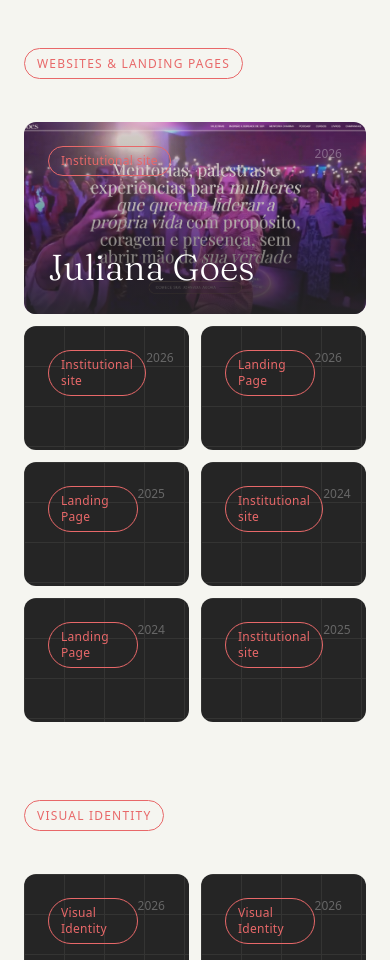
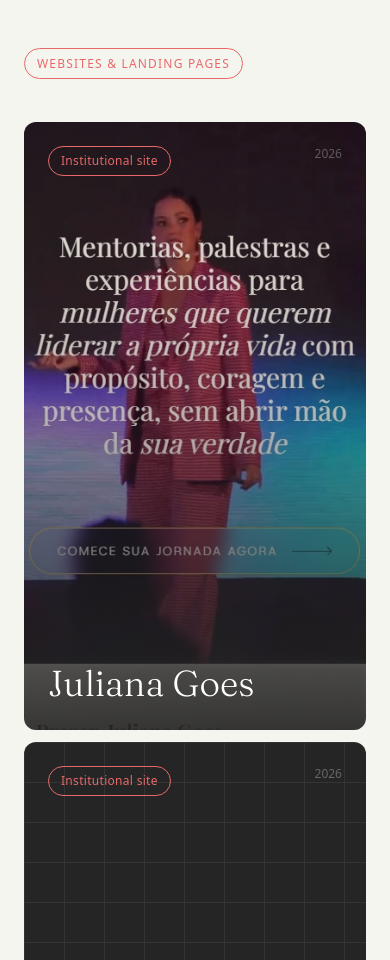
Before and after one commit to daniloaguillar/portfolio, a Next.js app: page / in a window 390 px wide. Shown: the part 1040-2000 px from the top of the page. Built offline with nearby package versions, Linux system fonts and the light colour scheme; a web font is replaced by a local one.

Commit message:
Mobile grid 1col, 9:16 cards, 4:5 site preview, mobile cover, 0.5s delay

```diff
--- a/app/globals.css
+++ b/app/globals.css
@@ -71,5 +71,5 @@
 }
 
 .site-scroll-anim {
-  animation: site-scroll 10s ease-in-out 1.5s infinite alternate;
+  animation: site-scroll 10s ease-in-out 0.5s infinite alternate;
 }
--- a/components/Projects.tsx
+++ b/components/Projects.tsx
@@ -14,6 +14,7 @@
     url: "https://www.julianagoes.com.br",
     featured: true,
     image: "/juliana-goes.webp",
+    imageMobile: "/juliana-goes-mobile.webp",
     siteImage: "/juliana-goes-full.webp",
     siteImageMobile: "/juliana-goes-full-mobile.webp",
     tags: ["UI/UX Design", "Tipografia expressiva", "Identidade digital", "Webflow"],
@@ -103,7 +104,7 @@
   },
 ];
 
-type ProjectData = (typeof siteProjects[0] | typeof brandingProjects[0]) & { image?: string; siteImage?: string; siteImageMobile?: string };
+type ProjectData = (typeof siteProjects[0] | typeof brandingProjects[0]) & { image?: string; imageMobile?: string; siteImage?: string; siteImageMobile?: string };
 
 function ProjectCard({
   project,
@@ -126,7 +127,9 @@
       viewport={{ once: true, margin: "-80px" }}
       transition={{ duration: 0.7, ease: [0.16, 1, 0.3, 1] }}
       className={`relative overflow-hidden group cursor-none rounded-xl ${
-        featured ? "col-span-2 aspect-[16/9] md:aspect-[21/9]" : "aspect-[4/3]"
+        featured
+          ? "col-span-1 md:col-span-2 aspect-[9/16] md:aspect-[21/9]"
+          : "aspect-[9/16] md:aspect-[4/3]"
       }`}
       onClick={onClick}
       onMouseEnter={() => setHovered(true)}
@@ -136,10 +139,19 @@
       {/* Fundo: imagem ou cor sólida */}
       {project.image ? (
         <>
+          {/* Mobile cover */}
+          {project.imageMobile && (
+            <img
+              src={project.imageMobile}
+              alt={project.name}
+              className="md:hidden absolute inset-0 w-full h-full object-cover transition-transform duration-700 group-hover:scale-105"
+            />
+          )}
+          {/* Desktop cover */}
           <img
             src={project.image}
             alt={project.name}
-            className="absolute inset-0 w-full h-full object-cover transition-transform duration-700 group-hover:scale-105"
+            className={`absolute inset-0 w-full h-full object-cover transition-transform duration-700 group-hover:scale-105 ${project.imageMobile ? "hidden md:block" : ""}`}
           />
           <div className="absolute inset-0 bg-gradient-to-t from-[#252525]/90 via-[#252525]/30 to-transparent" />
         </>
@@ -254,8 +266,8 @@
                     style={{ display: "block", willChange: "transform" }}
                   />
                 </div>
-                {/* Mobile */}
-                <div className="block md:hidden relative w-full h-64 rounded-lg overflow-hidden mb-8 border border-offwhite/10">
+                {/* Mobile — proporção 1080x1350 (4:5) */}
+                <div className="block md:hidden relative w-full aspect-[4/5] rounded-lg overflow-hidden mb-8 border border-offwhite/10">
                   <img
                     src={project.siteImageMobile ?? project.siteImage}
                     alt={`${project.name} — site mobile`}
@@ -352,7 +364,7 @@
             <SectionLabel label={t.projects.sectionSites} />
           </motion.div>
 
-          <div className="grid grid-cols-2 gap-3 md:gap-4 mb-20 md:mb-28">
+          <div className="grid grid-cols-1 md:grid-cols-2 gap-3 md:gap-4 mb-20 md:mb-28">
             <ProjectCard
               project={featured}
               featured
```
Also changed, not shown: public/juliana-goes-mobile.webp (added).
